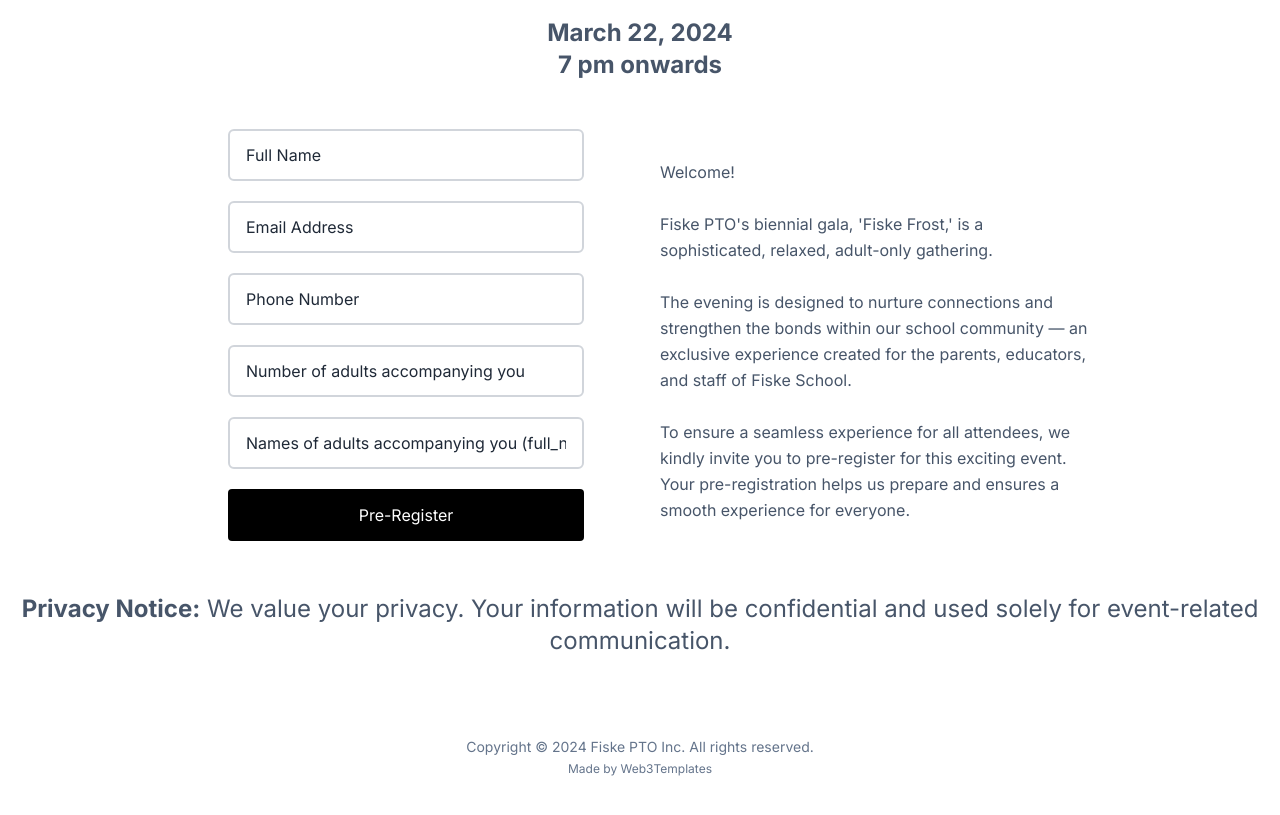
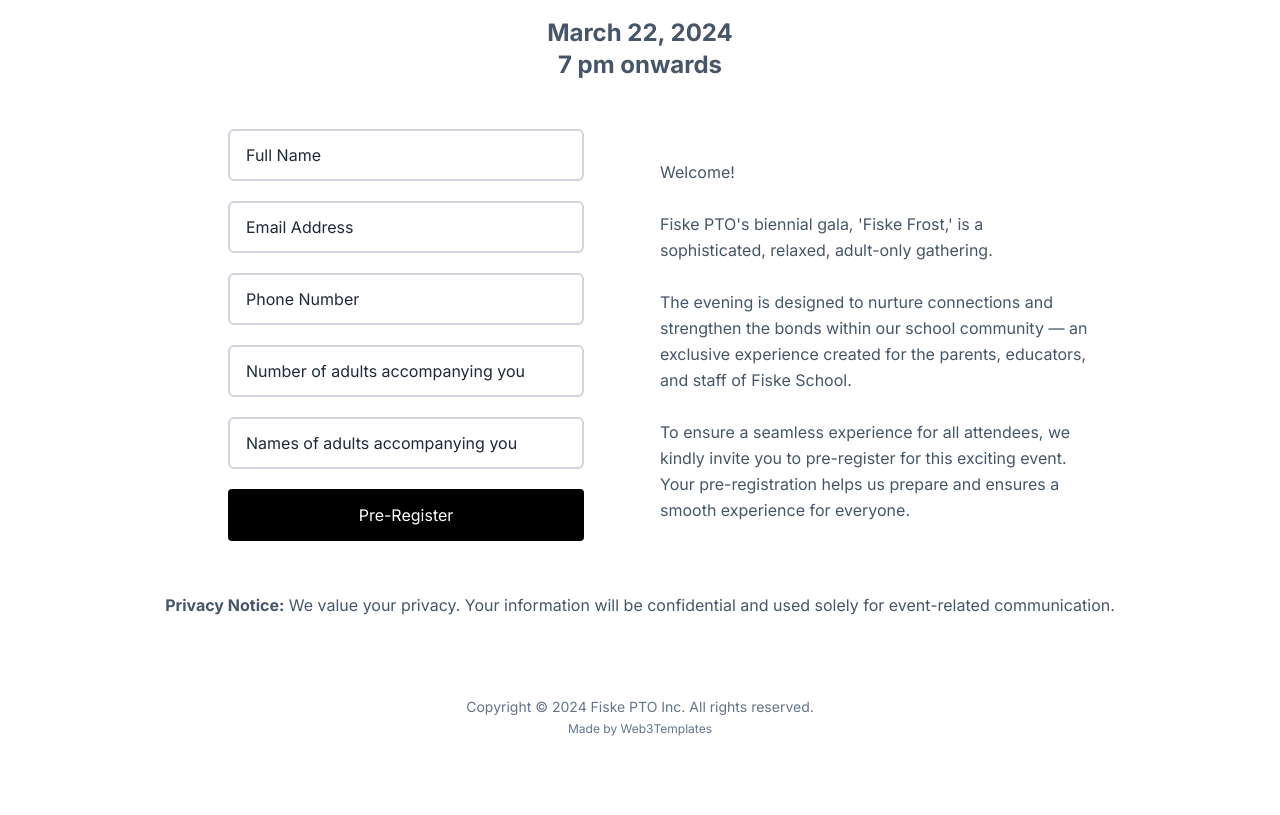
Before and after one commit to Fiske-School-PTO/fiske-frost, an Astro site: page /preregister in a window 1280 px wide. Shown: the part 207-1022 px from the top of the page. Built offline with nearby package versions, Linux system fonts and the light colour scheme; Astro itself is replaced by a stand-in of ours.

```diff
--- a/src/components/contactform.astro
+++ b/src/components/contactform.astro
@@ -73,7 +73,7 @@ import Button from "./ui/button.astro";
     <input
       id="names_adults"
       type="text"
-      placeholder="Names of adults accompanying you (full_name #1, full name #2, etc)"
+      placeholder="Names of adults accompanying you"
       required
       class="box-content h-6 w-80 px-4 py-3 border-2 placeholder:text-gray-800 rounded-md outline-none focus:ring-4 border-gray-300 focus:border-gray-600 ring-gray-100"
       name="names_adults"
--- a/src/pages/preregister.astro
+++ b/src/pages/preregister.astro
@@ -41,7 +41,7 @@ import { Icon } from "astro-icon";
       </div>
     </div>
     <div class="mt-6 center text-center" style="margin-top: 40px;">
-      <p class="text-2xl text-slate-600">
+      <p class="text-slate-600">
         <b>Privacy Notice:</b> We value your privacy. Your information will be confidential and used solely for event-related communication.
       </p>
     </div>
```
